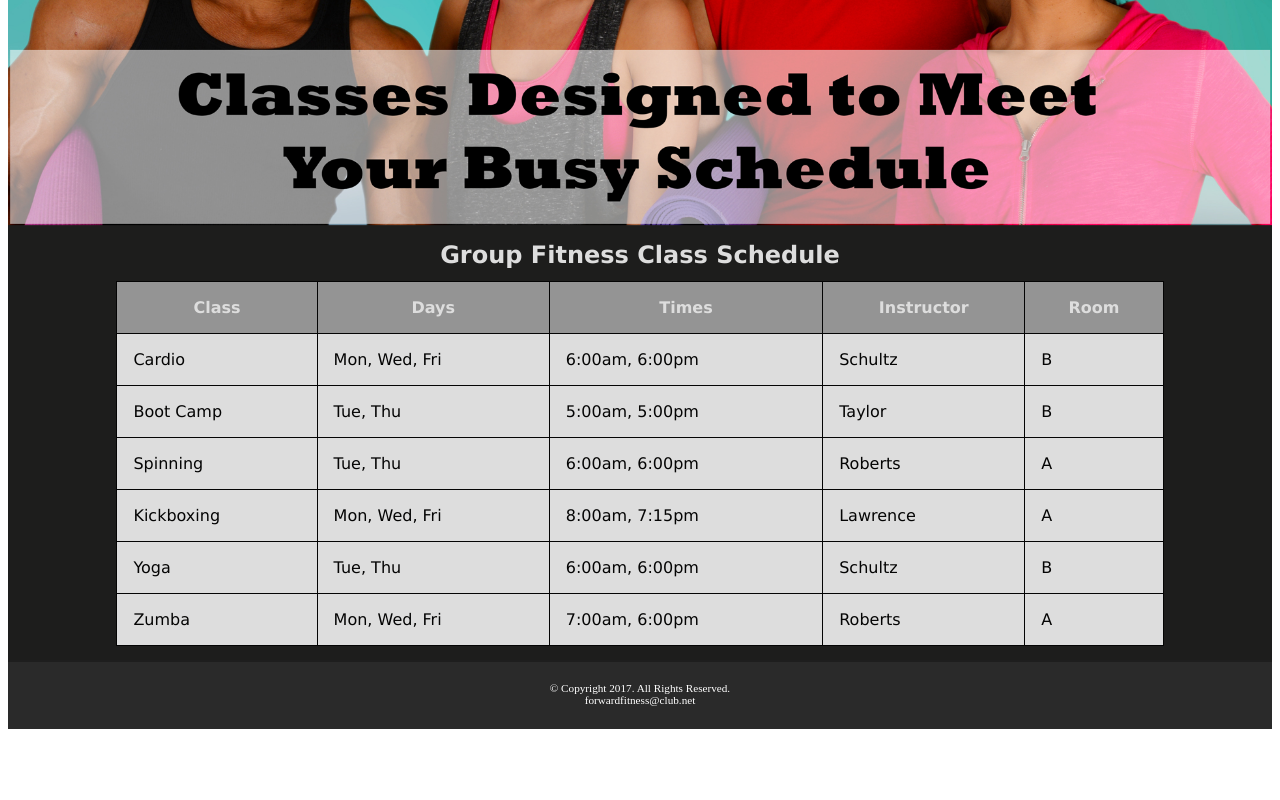
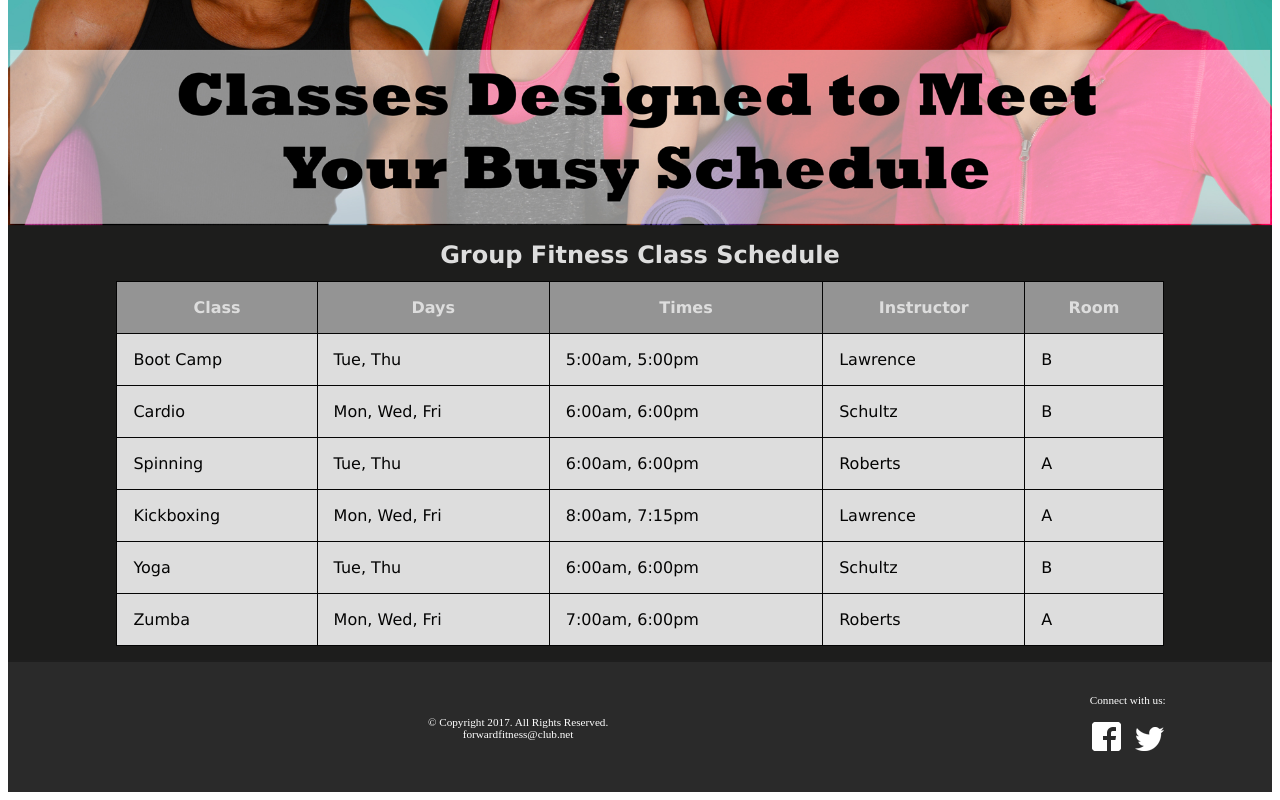
Before and after one commit to brortiz91/forward-fitness, a plain HTML site: page class.html in a window 1280 px wide. Shown: the part 567-1367 px from the top of the page. Before the commit the page ends 1304 px from the top, so only its background shows below. Drawn offline with Linux system fonts and the light colour scheme.

Commit message:
Add files via upload
final version

```diff
--- a/CSS/style.CSS
+++ b/CSS/style.CSS
@@ -148,6 +148,24 @@ video {
 	border: 0.5em ridge #FFFFFF;
 	height: auto;
 	max-width: 100%;
+}
+
+/* Style rule for the copyright div */
+#copyright {
+	float: left;
+	margin-top: 2em;
+	width: 80%;
+}
+
+/* Style rule for social div*/
+#social {
+	float:right;
+	width:20%;
+}
+
+/* Style rule for social media icons */
+#social img {
+	padding: 0.5em;
 }
 
 /* Media query for tablet viewport targets screen size with a minimum of 660px */
@@ -341,6 +359,11 @@ video {
 		margin-left: 12em;
 	}
 
+	/* Style for form unordered list element */
+	form ul {
+		margin-left: 2em;
+	}
+
 }
 
 /* Media query for desktop viewport targets screens with a minimum width of 830px */
@@ -441,6 +464,7 @@ video {
 		background-color: #2A2A2A;
 		margin-top: -0.2em;
 		padding: 2em;
+		overflow: auto;
 	}
 
 	/* Style specifies color and left margin for the section element */
--- a/class.html
+++ b/class.html
@@ -6,6 +6,7 @@
 	<title>Forward Fitness Club</title>
 	<meta charset="utf-8">
 	<meta name="viewport" content="width=device-width, initial-scale=1">
+	<meta name="description" content="Forward Fitness Club has many fitness classes to meet your needs, including boot camp, cardio, kickboxing, spinning, yoga, and Zumba.">
 </head>
 <body>
 
@@ -29,7 +30,7 @@
 
 	<!-- Classes Page Banner -->
 	<div id="banner" class="desktop">
-		<img src="images/classesBanner.jpg" alt="classes banner image">
+		<img src="images/classesBanner.jpg" alt="fitness classes banner image">
 	</div>
 
 	<!--Use the main area to add the main content of the webpage-->
@@ -59,17 +60,17 @@
 					<th>Room</th>
 				</tr>
 				<tr> <!--Row 2-->
+					<td>Boot Camp</td>
+					<td>Tue, Thu</td>
+					<td>5:00am, 5:00pm</td>
+					<td>Lawrence</td>
+					<td>B</td>
+				</tr>
+				<tr> <!--Row 3-->
 					<td>Cardio</td>
 					<td>Mon, Wed, Fri</td>
 					<td>6:00am, 6:00pm</td>
 					<td>Schultz</td>
-					<td>B</td>
-				</tr>
-				<tr> <!--Row 3-->
-					<td>Boot Camp</td>
-					<td>Tue, Thu</td>
-					<td>5:00am, 5:00pm</td>
-					<td>Taylor</td>
 					<td>B</td>
 				</tr>
 				<tr> <!--Row 4-->
@@ -107,8 +108,18 @@
 
 	<!--Use the footer area to add webpage footer content-->
 	<footer>
-		&copy; Copyright 2017. All Rights Reserved.<br>
-		<a href="mailto:forwardfitness@club.net">forwardfitness@club.net</a>
+
+		<div id="copyright">
+			<p>&copy; Copyright 2017. All Rights Reserved.<br>
+			<a href="mailto:forwardfitness@club.net">forwardfitness@club.net</a></p>
+		</div>
+
+		<div id="social">
+			<p> Connect with us:</p>
+			<p><a href="https://www.facebook.com/fwdfitclub"><img src="images/fblogo.png" alt="Facebook Logo"></a>
+			<a href="https://twitter.com/fwdfitclub"><img src="images/twitterlogo.png" alt="Twitter Logo"></a></p>
+		</div>
+
 	</footer>
 
 	</div>
```
Also changed, not shown: about.html (+16 -5 lines), contact.html (+12 -2 lines), index.html (+18 -6 lines), nutrition.html (+16 -5 lines), Images/fblogo.png (added), Images/twitterlogo.png (added).
